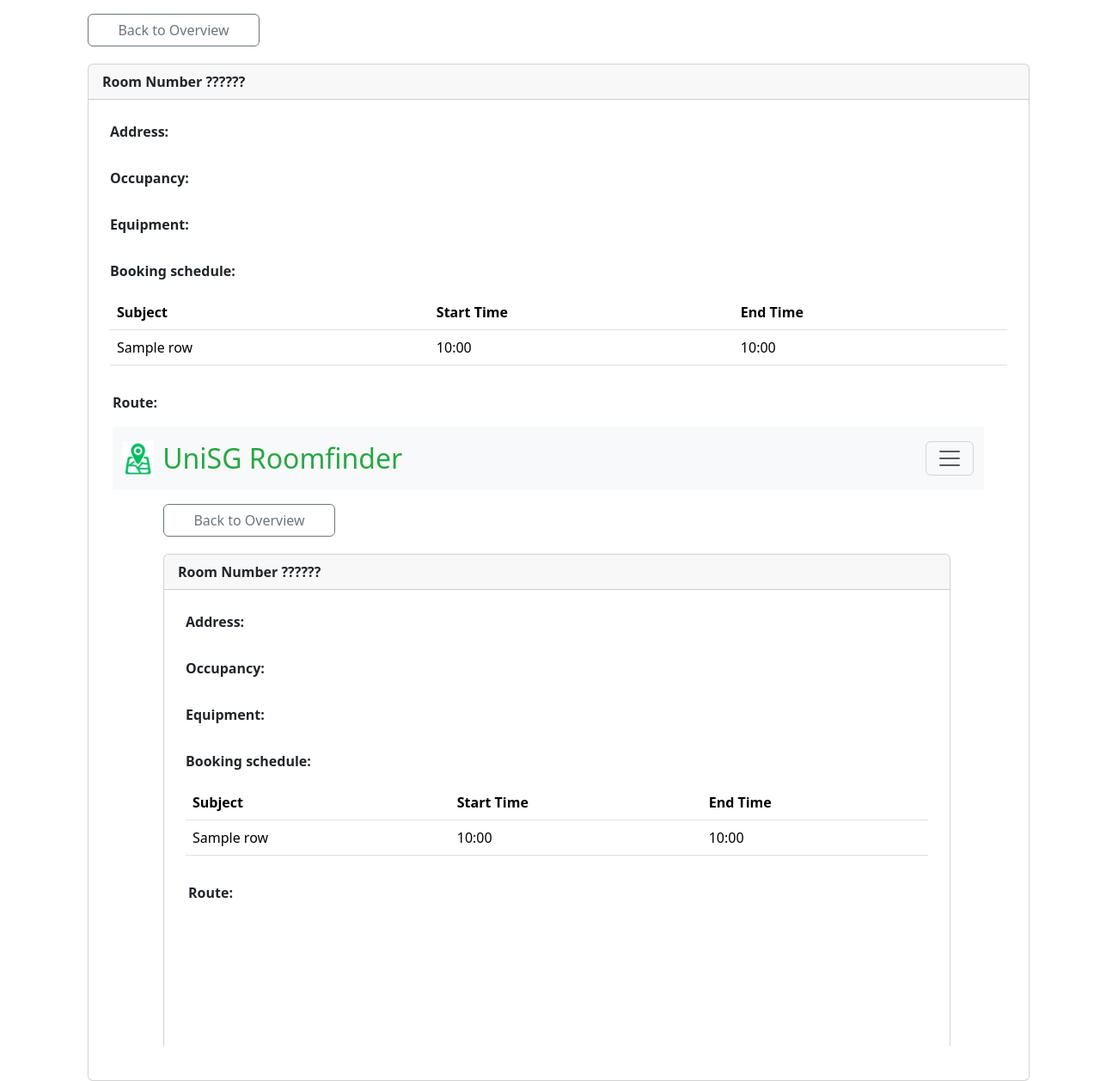
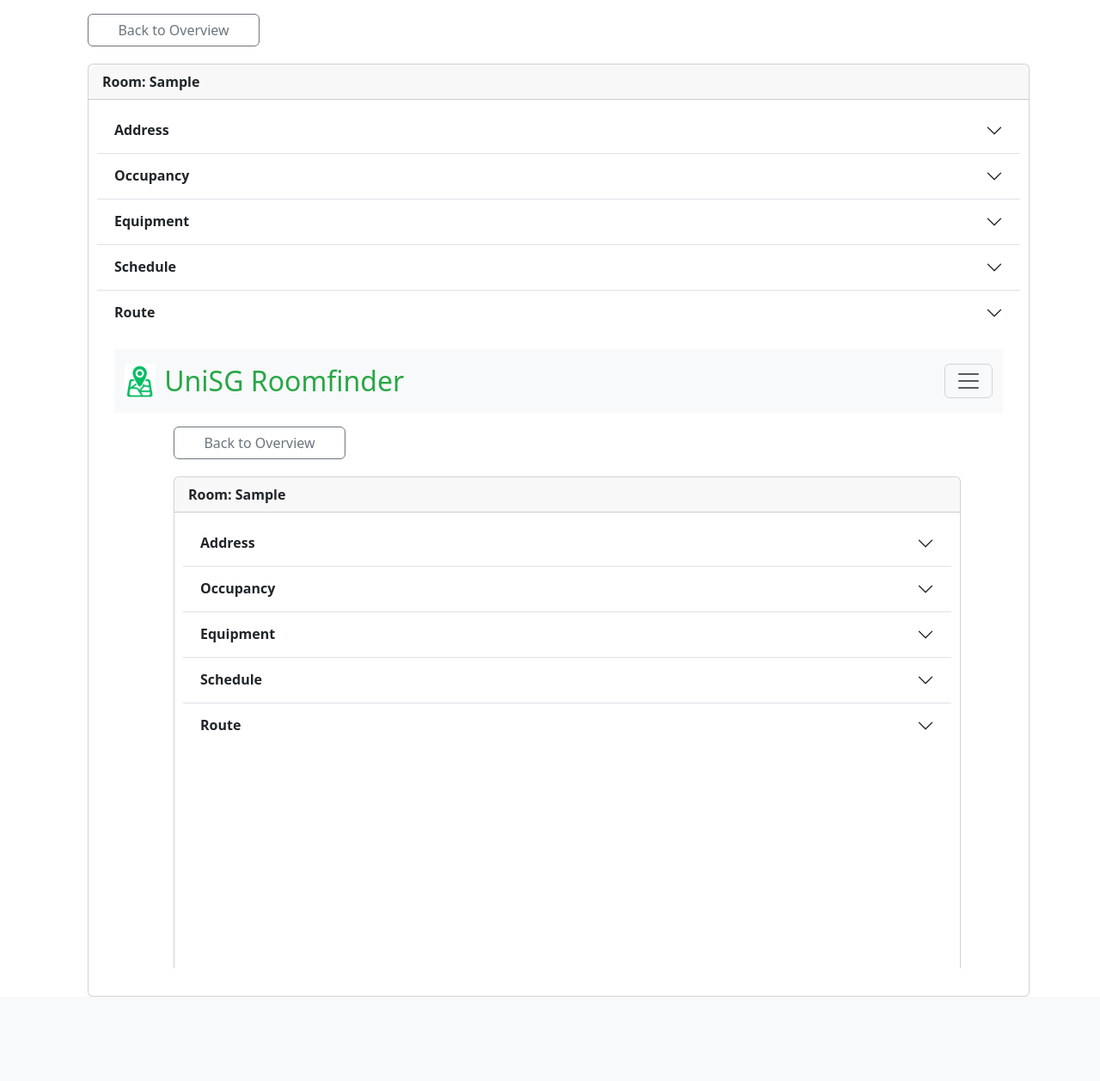
Before and after one commit to Code2703/FCS_roomfinder, a Python web app: template templates/map.html in a window 1280 px wide. Shown: the part 74-1331 px from the top of the page at 86% size. After the commit the page ends 1233 px from the top, so only its background shows below. Run offline with Jinja, Linux system fonts and the light colour scheme; the template is opened without the code that fills it: most values are stand-ins (such as "Sample title", 1, 10 or a date in 2020).

Commit message:
improvements to the layout of the maps page

```diff
--- a/static/styles.css
+++ b/static/styles.css
@@ -58,12 +58,23 @@ h5 {
     color: #2e944b62; /* Green color */
 }
 
-/* Normaler (nicht-hover) Zustand für nav-link */
+/* normal (not hover) color for nav-link */
 .nav-tabs .nav-item button.nav-link {
     color: #2e944b !important;
 }
 
-/* Hover-Effekt für nav-link */
+/* Hover-effect for nav-link */
 .nav-tabs .nav-item button.nav-link:hover {
     color: #2e944b62 !important;
 }
+
+/* colors for accordion */
+.accordion-flush .accordion-button:focus {
+    box-shadow: none;
+    background-color: white;
+    font-weight: bold;
+  }
+
+.accordion-flush .accordion-button {
+    font-weight: bold;
+}
--- a/templates/map.html
+++ b/templates/map.html
@@ -18,38 +18,62 @@ Map
   <div class="card" style="margin-left: 20px;">
       <!-- Card Header: Bold header displaying the room number (placeholder text) -->
       <div class="card-header" style="font-weight: bold;">
-          Room Number ??????
+        Room: {{ room_nr }}
       </div>
 
       <!-- Card Body: Flex-column layout for card body content with padding -->
       <div class="card-body d-flex flex-column justify-content-between" style="padding: 10px;">
 
+        <div class="accordion accordion-flush" id="accordionExample">
             <!-- Address Section: Row displaying the address information -->
-          <div class="row" style="padding: 15px;">
-              <p class="card-text" style="font-weight: bold;">
-                  Address:
-              </p>
+            <div class="accordion-item">
+              <h2 class="accordion-header">
+                <button class="accordion-button collapsed" type="button" data-bs-toggle="collapse" data-bs-target="#flush-collapseAddress" aria-expanded="false" aria-controls="flush-collapseOne">
+                  Address
+                </button>
+              </h2>
+              <div id="flush-collapseAddress" class="accordion-collapse collapse" data-bs-parent="#accordionFlushExample">
+                <div class="accordion-body">
+                  tbd
                 </div>
+              </div>
+            </div>
+            <!-- Occupancy Section: Row displaying occupancy information -->
+            <div class="accordion-item">
+                <h2 class="accordion-header">
+                  <button class="accordion-button collapsed" type="button" data-bs-toggle="collapse" data-bs-target="#flush-collapseOccupancy" aria-expanded="false" aria-controls="flush-collapseOne">
+                    Occupancy
+                  </button>
+                </h2>
+                <div id="flush-collapseOccupancy" class="accordion-collapse collapse" data-bs-parent="#accordionFlushExample">
+                  <div class="accordion-body">
+                    tbd
+                  </div>
+                </div>
+              </div>
+            <!-- Equipment Section: Row displaying equipment information -->
+            <div class="accordion-item">
+                <h2 class="accordion-header">
+                  <button class="accordion-button collapsed" type="button" data-bs-toggle="collapse" data-bs-target="#flush-collapseEquipment" aria-expanded="false" aria-controls="flush-collapseOne">
+                    Equipment
+                  </button>
+                </h2>
+                <div id="flush-collapseEquipment" class="accordion-collapse collapse" data-bs-parent="#accordionFlushExample">
+                  <div class="accordion-body">
+                    tbd
+                  </div>
+                </div>
+              </div>
+              <div class="accordion-item">
+                <h2 class="accordion-header">
+                    <button class="accordion-button collapsed" type="button" data-bs-toggle="collapse" data-bs-target="#flush-collapseSchedule" aria-expanded="false" aria-controls="flush-collapseOne">
+                      Schedule
+                    </button>
+                  </h2>
+                  <div id="flush-collapseSchedule" class="accordion-collapse collapse" data-bs-parent="#accordionFlushExample">
+                <div class="accordion-body">
+                  <!-- Booking Schedule Section: Row displaying booking schedule information -->
 
-          <!-- Occupancy Section: Row displaying occupancy information -->
-          <div class="row" style="padding: 15px;">
-              <p class="card-text" style="font-weight: bold;">
-                  Occupancy:
-              </p>
-          </div>
-
-          <!-- Equipment Section: Row displaying equipment information -->
-          <div class="row" style="padding: 15px;">
-              <p class="card-text" style="font-weight: bold;">
-                  Equipment:
-              </p>
-          </div>
-
-          <!-- Booking Schedule Section: Row displaying booking schedule information -->
-          <div class="row" style="padding: 15px;">
-              <p class="card-text" style="font-weight: bold;">
-                  Booking schedule:
-              </p>
                     <!-- Check if the room schedule is empty -->
                     {% if room_schedule_df.empty %}
                         <!-- No scheduled events: Display a message indicating no events scheduled -->
@@ -58,7 +82,7 @@ Map
                         <!-- Display schedule in a table: Display a table with event details -->
                         <div class="table-responsive">
                         <table class="table">
-                        <thead>
+                            <thead >
                                 <tr>
                                     <th>Subject</th>
                                     <th>Start Time</th>
@@ -84,16 +108,27 @@ Map
                         </table>
                     {% endif %}
                 </div>
-
+                </div>
+              </div>
+            </div>
+            <div class="accordion-item">
+                <h2 class="accordion-header">
+                    <button class="accordion-button collapsed" type="button" data-bs-toggle="collapse" data-bs-target="#flush-collapseRoute" aria-expanded="false" aria-controls="flush-collapseOne">
+                      Route
+                    </button>
+                  </h2>
+                  <div id="flush-collapseRoute" class="accordion-collapse collapse show">
+                <div class="accordion-body">
                     <!-- Embed the iframe for Route Section: Row displaying route information with an embedded iframe -->
-          <div class="row" style="padding: 15px;">
-              <p class="card-text" style="font-weight: bold;">
-                  Route:
-              </p>
                     <iframe src="{{ iframe_url }}" width="100%" height="720" frameborder="0" marginheight="0" marginwidth="0" scrolling="no"></iframe>
                 </div>
               </div>
             </div>
+          </div>
+
+        </div>
+
+  </div>
 </body>
 </html>
 {% endblock %}
```
Also changed, not shown: app.py (+8 -1 lines), templates/room.html (deleted, +0 -20 lines). Lines whose indentation alone changed are shown as unchanged.
